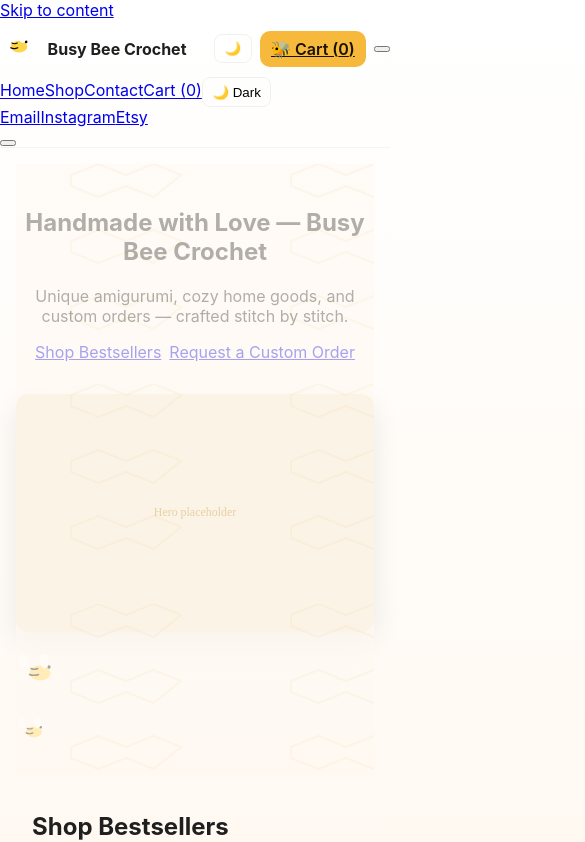
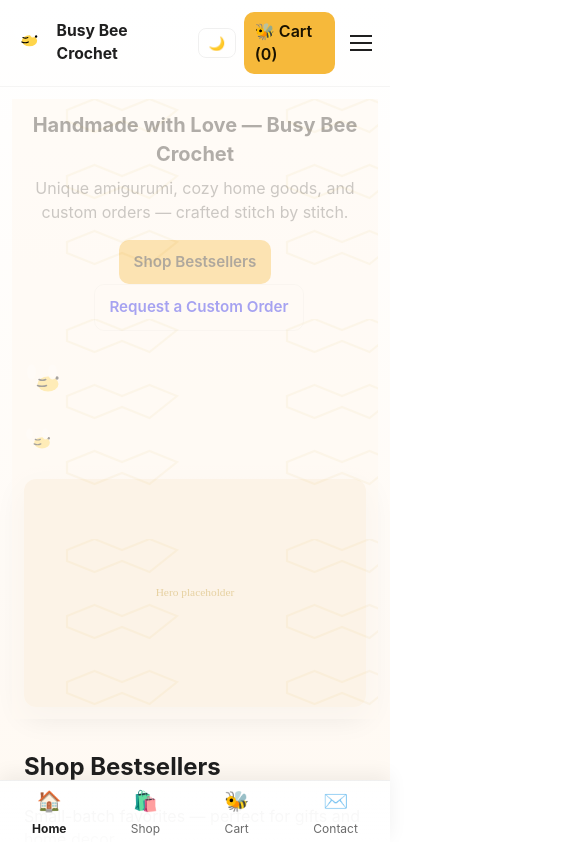
Before and after one commit to ScarlettRiott/BusyBeeCrochet, a React (Vite) app: page / in a window 390 px wide. Shown: the top 842 px of the page, 585 px wide, since content can reach past the window. Built offline with nearby package versions, Linux system fonts and the light colour scheme.

Commit message:
feat: rebuild stylesheet (responsive, accessible mobile-first design)

```diff
--- a/src/styles.css
+++ b/src/styles.css
@@ -1,44 +1,396 @@
-/* Simplified combined stylesheet for the project (mobile-friendly & themed)
-   Replace/extend as needed. The production version used earlier in the conversation
-   is more extensive — paste that CSS here if you want the full feature set.
-*/
 :root{
-  --bg:#fff9f2; --card:#fff; --accent:#f6b93b; --muted:#6b6b6b; --text:#1f1f1f; --bee-black:#1a1200;
-  --container-width:1100px; --shadow:0 10px 30px rgba(30,30,30,0.08);
-  font-family: Inter, system-ui, -apple-system, "Segoe UI", Roboto, Arial;
+  --bg: #fff9f2;
+  --card: #fff;
+  --accent: #f6b93b;
+  --accent-dark: #e0a22d;
+  --muted: #6b6b6b;
+  --text: #1f1f1f;
+  --bee-black: #1a1200;
+  --radius: 12px;
+  --shadow: 0 10px 30px rgba(30,30,30,0.08);
+  --container-width: 1100px;
+  --toast-bg: #1a1200;
+  --toast-text: #fff;
+  --transition-fast: 180ms ease;
+  font-family: Inter, system-ui, -apple-system, "Segoe UI", Roboto, "Helvetica Neue", Arial;
+  -webkit-font-smoothing: antialiased;
+  -moz-osx-font-smoothing: grayscale;
 }
+
+/* Dark theme */
 [data-theme="dark"]{
-  --bg:#0f0f10; --card:#121214; --muted:#9aa3a5; --text:#e8eef1; --toast-bg:#f6b93b; --toast-text:#1a1200;
+  --bg: #0f0f10;
+  --card: #121214;
+  --accent: #f6b93b;
+  --accent-dark: #e0a22d;
+  --muted: #9aa3a5;
+  --text: #e8eef1;
+  --bee-black: #111;
+  --shadow: 0 10px 30px rgba(0,0,0,0.6);
+  --toast-bg: #f6b93b;
+  --toast-text: #1a1200;
 }
-*{box-sizing:border-box}
-html,body,#root{height:100%}
-body{margin:0; background:linear-gradient(180deg,#fff 0%,var(--bg) 100%); color:var(--text); -webkit-font-smoothing:antialiased;}
-.container{max-width:var(--container-width); margin:0 auto; padding:1rem}
 
-/* Header basics */
-.header{position:sticky; top:0; background:transparent; z-index:50; border-bottom:1px solid rgba(0,0,0,0.04);}
-.header-inner{display:flex; align-items:center; justify-content:space-between; gap:1rem; padding:.6rem 0}
-.brand{display:flex; align-items:center; gap:.6rem; text-decoration:none; color:var(--text); font-weight:700}
-.nav-desktop{display:none}
-.header-actions{display:flex; gap:.5rem; align-items:center}
-.theme-toggle{background:transparent; border:1px solid rgba(0,0,0,0.06); padding:.4rem .6rem; border-radius:8px; cursor:pointer}
-.cart-btn{background:var(--accent); color:var(--bee-black); padding:.5rem .7rem; border-radius:10px; font-weight:600}
+/* Reset / base */
+* { box-sizing: border-box; }
+html, body, #root { height: 100%; }
+body {
+  margin: 0;
+  min-height: 100%;
+  background: linear-gradient(180deg, #fff 0%, var(--bg) 100%);
+  color: var(--text);
+  line-height: 1.45;
+}
+
+/* Respect prefers-reduced-motion */
+@media (prefers-reduced-motion: reduce) {
+  *, *::before, *::after {
+    animation-duration: 0.001ms !important;
+    animation-iteration-count: 1 !important;
+    transition-duration: 0.001ms !important;
+  }
+}
+
+/* Container */
+.container {
+  max-width: var(--container-width);
+  margin: 0 auto;
+  padding: 1rem;
+}
+
+/* Skip link */
+.skip-link {
+  position: absolute;
+  left: -9999px;
+  top: auto;
+  width: 1px;
+  height: 1px;
+  overflow: hidden;
+}
+.skip-link:focus {
+  left: 1rem;
+  top: 1rem;
+  width: auto;
+  height: auto;
+  padding: .5rem .75rem;
+  background: var(--accent);
+  color: var(--bee-black);
+  border-radius: 8px;
+  z-index: 60;
+}
+
+/* Header */
+.header {
+  position: sticky;
+  top: 0;
+  z-index: 60;
+  background: transparent;
+  border-bottom: 1px solid rgba(0,0,0,0.04);
+}
+.header-inner {
+  display: flex;
+  align-items: center;
+  justify-content: space-between;
+  gap: 1rem;
+  padding: .6rem 0;
+}
+.brand {
+  display: flex;
+  align-items: center;
+  gap: .6rem;
+  text-decoration: none;
+  color: var(--text);
+  font-weight: 700;
+}
+.header-actions {
+  display: flex;
+  align-items: center;
+  gap: .5rem;
+}
+
+/* Desktop nav */
+.nav-desktop {
+  display: none;
+  gap: 1rem;
+  align-items: center;
+}
+.nav-desktop a {
+  text-decoration: none;
+  color: var(--text);
+}
+
+/* Theme toggle */
+.theme-toggle {
+  background: transparent;
+  border: 1px solid rgba(0,0,0,0.06);
+  padding: .4rem .6rem;
+  border-radius: 8px;
+  cursor: pointer;
+}
+
+/* Cart */
+.cart-btn {
+  background: var(--accent);
+  color: var(--bee-black);
+  padding: .5rem .7rem;
+  border-radius: 10px;
+  font-weight: 600;
+  display: inline-flex;
+  align-items: center;
+  gap: .5rem;
+  text-decoration: none;
+}
+
+/* Hamburger */
+.nav-toggle {
+  background: transparent;
+  border: 0;
+  padding: .4rem;
+  display: inline-flex;
+  align-items: center;
+  justify-content: center;
+  border-radius: 8px;
+  cursor: pointer;
+}
+.hamburger {
+  display: inline-block;
+  width: 22px;
+  height: 2px;
+  background: var(--text);
+  position: relative;
+  transition: transform var(--transition-fast);
+}
+.hamburger::before, .hamburger::after {
+  content: "";
+  position: absolute;
+  left: 0;
+  width: 22px;
+  height: 2px;
+  background: var(--text);
+  transition: transform var(--transition-fast), top var(--transition-fast), opacity var(--transition-fast);
+}
+.hamburger::before { top: -7px; }
+.hamburger::after { top: 7px; }
+.hamburger.open { transform: rotate(45deg); }
+.hamburger.open::before { transform: rotate(90deg); top: 0; opacity: 0; }
+.hamburger.open::after { transform: rotate(90deg); top: 0; }
+
+/* Mobile nav overlay / panel */
+.mobile-nav {
+  position: fixed;
+  inset: 0;
+  display: none;
+  z-index: 70;
+  pointer-events: none;
+}
+.mobile-nav.open { display: block; pointer-events: auto; }
+.mobile-nav-inner {
+  position: fixed;
+  left: 0;
+  top: 0;
+  width: 280px;
+  max-width: 80%;
+  height: 100%;
+  background: var(--card);
+  box-shadow: 8px 0 30px rgba(0,0,0,0.2);
+  padding: 1rem;
+  display: flex;
+  flex-direction: column;
+  gap: 1rem;
+  transform: translateX(-12px);
+  animation: slide-in-left .28s ease;
+}
+@keyframes slide-in-left {
+  from { transform: translateX(-14px); opacity: 0; }
+  to { transform: translateX(0); opacity: 1; }
+}
+.mobile-nav-links { display: flex; flex-direction: column; gap: .4rem; margin-top: .6rem; }
+.mobile-nav-links a { padding: .75rem .6rem; border-radius: 8px; text-decoration: none; color: var(--text); }
+.mobile-nav-links a:focus, .mobile-nav-links a:hover { background: rgba(0,0,0,0.04); }
+
+/* Backdrop */
+.mobile-nav-backdrop {
+  position: fixed;
+  inset: 0;
+  background: rgba(0,0,0,0.35);
+  border: 0;
+}
 
 /* Hero */
-.hero{display:grid; grid-template-columns:1fr 360px; gap:1rem; align-items:center; padding:1.5rem 0; position:relative; overflow:visible;}
-.hero-media img{width:100%; border-radius:12px; box-shadow:var(--shadow)}
-.hero::before{ content:""; position:absolute; inset:0; background-image:url('/assets/honeycomb.svg'); background-repeat:repeat; background-size:220px 220px; opacity:0.65; pointer-events:none; }
+.hero {
+  display: grid;
+  grid-template-columns: 1fr 360px;
+  gap: 1rem;
+  align-items: center;
+  padding: 1.5rem 0;
+  position: relative;
+  overflow: visible;
+}
+.hero h1 { font-size: 1.5rem; margin: 0; }
+.hero .tag { color: var(--muted); margin-top: .5rem; }
+.hero-media img { width: 100%; border-radius: 12px; display: block; box-shadow: var(--shadow); }
 
-/* Cards & grid */
-.grid{display:grid; gap:1rem}
-.products-grid{grid-template-columns:repeat(auto-fit,minmax(220px,1fr))}
+/* honeycomb background tile */
+.hero::before {
+  content: "";
+  position: absolute;
+  inset: 0;
+  background-image: url('/assets/honeycomb.svg');
+  background-repeat: repeat;
+  background-size: 220px 220px;
+  pointer-events: none;
+  opacity: 0.65;
+  z-index: 0;
+}
 
-/* Basic responsive */
-@media (max-width:900px){
-  .nav-desktop{display:none}
-  .hero{grid-template-columns:1fr; text-align:center}
-  .main-content{ padding-bottom:84px; } /* bottom nav accommodation */
+/* Cards / product grid */
+.grid { display: grid; gap: 1rem; }
+.products-grid { grid-template-columns: repeat(auto-fit, minmax(220px, 1fr)); }
+
+/* Card */
+.card {
+  background: var(--card);
+  border-radius: 12px;
+  box-shadow: var(--shadow);
+  overflow: hidden;
+  display: flex;
+  flex-direction: column;
+  position: relative;
+  transition: transform .18s ease, box-shadow .18s ease;
 }
-@media (min-width:901px){
-  .nav-desktop{display:flex; gap:1rem}
+.card img { width: 100%; height: 220px; object-fit: cover; display: block; }
+.card-body { padding: 1rem; display: flex; flex-direction: column; gap: .5rem; flex: 1; }
+
+/* Hover lift on devices that support hover */
+@media (hover: hover) and (min-width: 700px) {
+  .product-card-animated:hover { transform: translateY(-8px) rotate(-0.25deg); box-shadow: 0 18px 40px rgba(30,30,30,0.12); }
 }
+
+/* Bee mini */
+.bee-mini { position: absolute; right: 8px; top: 8px; transform: translateY(-6px) translateX(6px) scale(0.8); opacity: 0; transition: transform .25s ease, opacity .2s; pointer-events: none; }
+
+/* Buttons */
+.btn { display: inline-block; text-decoration: none; padding: .6rem .85rem; border-radius: 10px; font-weight: 600; font-size: .95rem; cursor: pointer; }
+.btn-primary { background: var(--accent); color: var(--bee-black); }
+.btn-outline { background: transparent; border: 1px solid rgba(0,0,0,0.06); }
+
+/* Add to cart pulse */
+.add-pulse.pulse { animation: add-pulse 650ms ease; }
+@keyframes add-pulse {
+  0% { transform: scale(1); }
+  30% { transform: scale(1.06); }
+  60% { transform: scale(0.98); }
+  100% { transform: scale(1); }
+}
+
+/* Product detail */
+.product-detail { display: grid; grid-template-columns: 1fr; gap: 1rem; }
+.product-detail img { width: 100%; border-radius: 12px; object-fit: cover; }
+
+/* Cart & forms */
+.cart-list { display: grid; gap: .75rem; }
+.cart-item { display: flex; gap: .75rem; align-items: center; padding: .5rem; border-radius: 10px; background: var(--card); }
+.form { background: var(--card); padding: 1rem; border-radius: 12px; box-shadow: var(--shadow); }
+.input, textarea, select { width: 100%; padding: .6rem; border-radius: 8px; border: 1px solid rgba(0,0,0,0.08); font: inherit; }
+
+/* Toasts */
+.toast-container {
+  position: fixed;
+  right: 1rem;
+  bottom: 1.25rem;
+  display: flex;
+  flex-direction: column;
+  gap: 8px;
+  z-index: 120;
+  max-width: 360px;
+}
+.toast {
+  display: flex;
+  align-items: flex-start;
+  gap: 12px;
+  background: var(--toast-bg);
+  color: var(--toast-text);
+  padding: 10px 12px;
+  border-radius: 10px;
+  box-shadow: 0 8px 24px rgba(0,0,0,0.2);
+  min-width: 220px;
+  border-left: 4px solid rgba(0,0,0,0.08);
+  transform-origin: bottom right;
+  animation: toast-in 280ms ease;
+}
+@keyframes toast-in { from { transform: translateY(10px) scale(.98); opacity: 0; } to { transform: translateY(0) scale(1); opacity: 1; } }
+.toast-title { font-weight: 700; margin-bottom: 4px; }
+.toast-message { font-size: .95rem; color: inherit; }
+.toast-close { background: transparent; border: 0; color: inherit; font-size: 1rem; cursor: pointer; margin-left: auto; padding: 4px; }
+
+/* Footer */
+.footer { padding: 1rem 0; margin-top: 2rem; border-top: 1px solid rgba(0,0,0,0.04); display: flex; justify-content: space-between; align-items: center; gap: 1rem; flex-wrap: wrap; }
+
+/* Bottom nav (mobile) */
+.bottom-nav{
+  position: fixed;
+  left: 0;
+  right: 0;
+  bottom: 0;
+  height: 64px;
+  background: linear-gradient(180deg, rgba(255,255,255,0.92), rgba(255,255,255,0.98));
+  display: none;
+  z-index: 70;
+  border-top: 1px solid rgba(0,0,0,0.06);
+  box-shadow: 0 -6px 18px rgba(0,0,0,0.06);
+  justify-content: space-around;
+  align-items: center;
+}
+.bottom-nav-item {
+  display:flex;
+  flex-direction:column;
+  align-items:center;
+  justify-content:center;
+  text-decoration:none;
+  color:var(--muted);
+  font-size:12px;
+  padding:6px 8px;
+}
+.bottom-nav-item .bottom-nav-emoji { font-size:20px; margin-bottom:4px; }
+.bottom-nav-item.active { color: var(--text); font-weight:700; }
+
+/* Responsive breakpoints */
+@media (max-width: 900px) {
+  .nav-desktop { display: none; }
+  .nav-toggle { display: inline-flex; }
+  .hero { grid-template-columns: 1fr; text-align: center; }
+  .hero-media { order: 2; }
+  .brand span { font-size: .98rem; }
+  .card img { height: 180px; object-fit: cover; }
+  .btn { padding: .7rem .9rem; }
+  .header-inner { padding: .5rem 0; }
+  .bottom-nav { display: flex; }
+  .main-content { padding-bottom: 84px; } /* make room for bottom nav */
+}
+
+@media (min-width: 901px) {
+  .nav-desktop { display: flex; gap: 1rem; align-items: center; }
+  .nav-toggle { display: none; }
+  .mobile-nav { display: none; }
+  .hero { grid-template-columns: 1fr 420px; }
+  .product-detail { display: grid; grid-template-columns: 420px 1fr; gap: 1.25rem; }
+  .card img { height: 220px; }
+  .main-content { padding-bottom: 0; }
+}
+
+/* Very small screens */
+@media (max-width: 420px) {
+  .card img { height: auto; }
+  .hero h1 { font-size: 1.25rem; }
+  .container { padding: .75rem; }
+  .mobile-nav-inner { width: 92%; }
+}
+
+/* Focus outline (accessible) */
+:focus { outline: none; }
+a:focus, button:focus, input:focus, textarea:focus { outline: 3px solid rgba(246,185,59,0.25); outline-offset: 2px; }
+
+/* Small utility helpers */
+.text-muted { color: var(--muted); }
+.center { text-align: center; }
+.hidden { display: none !important; }
```
